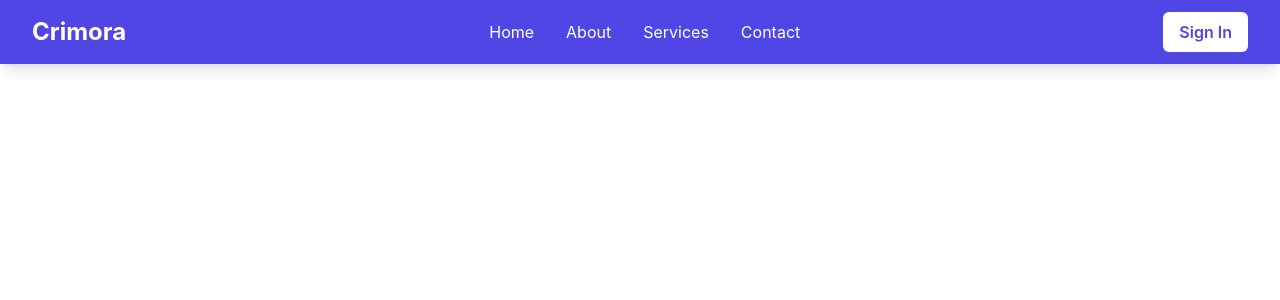
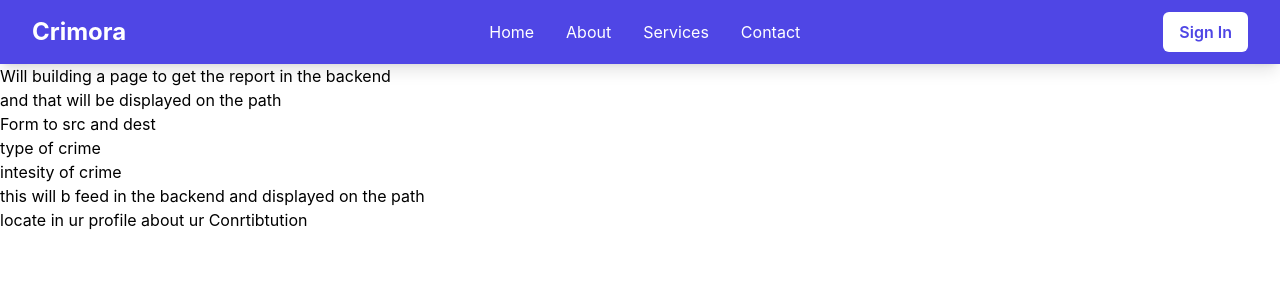
Before and after one commit to aryan13071/Crimora, a React (Create React App) app in the folder client/: page /report in a window 1280 px wide. Shown: the top 300 px of the page. Built offline with nearby package versions, Linux system fonts and the light colour scheme.

Commit message:
built all tracking of paths

```diff
--- a/client/src/Components/Cards.jsx
+++ b/client/src/Components/Cards.jsx
@@ -1,10 +1,28 @@
 import React from "react";
+import { useNavigate } from "react-router-dom";
 
 const Cards = ({ task, img }) => {
+  const navigate = useNavigate();
+
+  const handleClick = () => {
+    // map each task to its route
+    if (task === "Track Your Path") navigate("/track");
+    else if (task === "Report a Crime") navigate("/report");
+    else if (task === "View Analytics") navigate("/analyse");
+    else if (task === "Your Contribution") navigate("/contribute");
+  };
+
   return (
     <div className="flex flex-col items-center justify-between bg-white rounded-xl shadow-lg p-4 w-full sm:w-64 md:w-72 lg:w-80 xl:w-96 min-h-[300px] transition transform hover:scale-105">
-      <img src={img} alt={task} className="w-full h-48 object-cover rounded-lg mb-4" />
-      <button className="bg-indigo-500 text-white px-4 py-2 rounded-full hover:bg-indigo-600 transition">
+      <img
+        src={img}
+        alt={task}
+        className="w-full h-48 object-cover rounded-lg mb-4"
+      />
+      <button
+        onClick={handleClick}
+        className="bg-indigo-500 text-white px-4 py-2 rounded-full hover:bg-indigo-600 transition"
+      >
         {task}
       </button>
     </div>
--- /dev/null
+++ b/client/src/Pages/Analyse.jsx
@@ -0,0 +1,10 @@
+import React from 'react';
+
+const Analyse = () =>{
+    return(
+        <>
+        <h1> will show charts and all </h1>
+        </>
+    );
+};
+export default Analyse ;
--- /dev/null
+++ b/client/src/Pages/Contribute.jsx
@@ -0,0 +1,11 @@
+import React from 'react';
+
+function Contribute(){
+    return(
+        <>
+        <h1>will explicity show ur conrtubution and rating </h1>
+        </>
+    );
+
+};
+export default Contribute;
--- a/client/src/Pages/Dashboard.jsx
+++ b/client/src/Pages/Dashboard.jsx
@@ -10,6 +10,10 @@ import Analytics from "../Assets/Analytics.png";
 import Contribution from "../Assets/Contribution.png"
 import ReportCrime from "../Assets/ReportCrime.png"
 import TrackUrPath from "../Assets/TrackUrPath.png"
+import Track from "./Track";
+import Analyse from "./Analyse";
+import Contribute from "./Contribute";
+import Report from "./Report";
 function Dashboard(){
 
     return (
@@ -20,6 +24,10 @@ function Dashboard(){
             <Route path="/about" element={<About />} />
             <Route path="/services" element={<Services />} />
             <Route path="/contact" element={<Contact />} />
+            <Route path="/track" element ={<Track/>} />
+            <Route path="/analyse" element ={<Analyse/>} />
+            <Route path="/contribute" element ={<Contribute/>} />
+            <Route path="/report" element ={<Report/>} />
         </Routes>
 
         </>
--- /dev/null
+++ b/client/src/Pages/Report.jsx
@@ -0,0 +1,21 @@
+import React from 'react';
+
+const Report = () =>{
+    return (
+        <>
+        <h1> Will building a page to get the report in the backend </h1>
+        <p> and that will be displayed on the path </p>
+        <ul>
+
+            <li> Form to src and dest </li>
+            <li> type of crime </li>
+            <li> intesity of crime </li>
+            <li> this will b feed in the backend and displayed on the path</li>
+            <li> locate in ur profile about ur Conrtibtution </li>
+        </ul>
+        </>
+    );
+
+};
+
+export default Report ;
--- /dev/null
+++ b/client/src/Pages/Track.jsx
@@ -0,0 +1,12 @@
+import React from 'react';
+
+const Track = () => {
+  return (
+    <div className="p-8 text-center">
+      <h1 className="text-3xl font-bold mb-4">Track Your Path</h1>
+      <p>This is where your path tracking functionality will go.</p>
+    </div>
+  );
+};
+
+export default Track;
```
